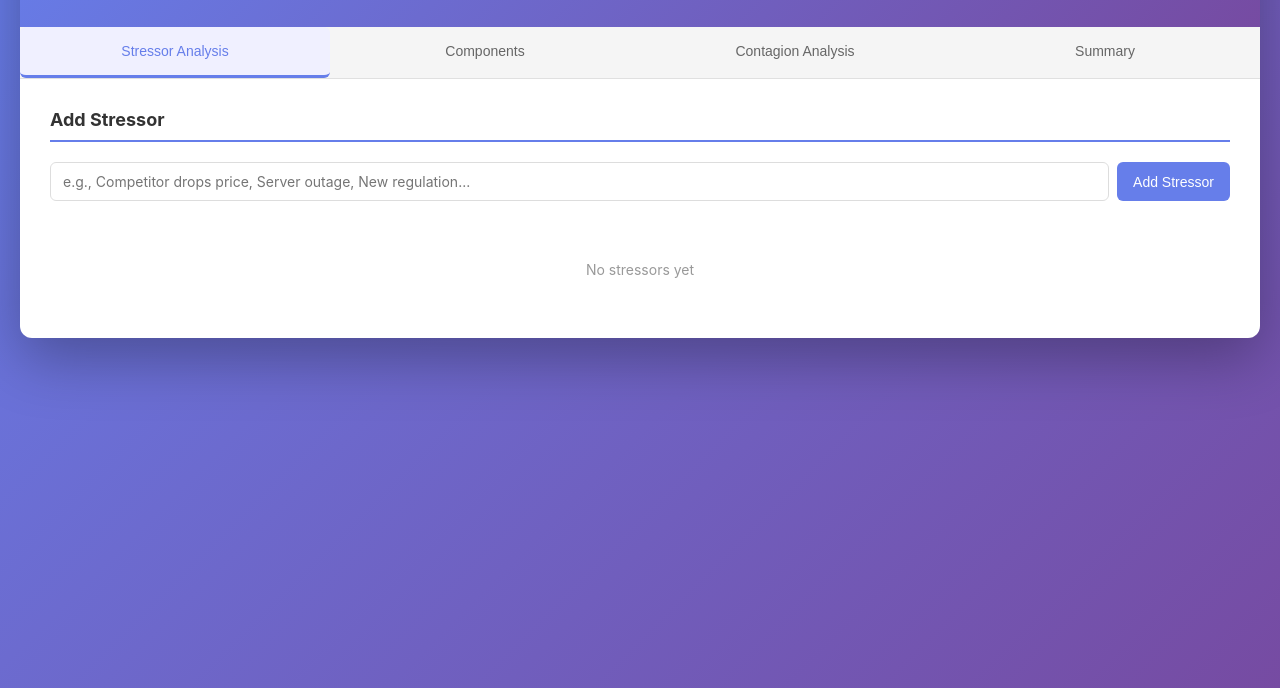
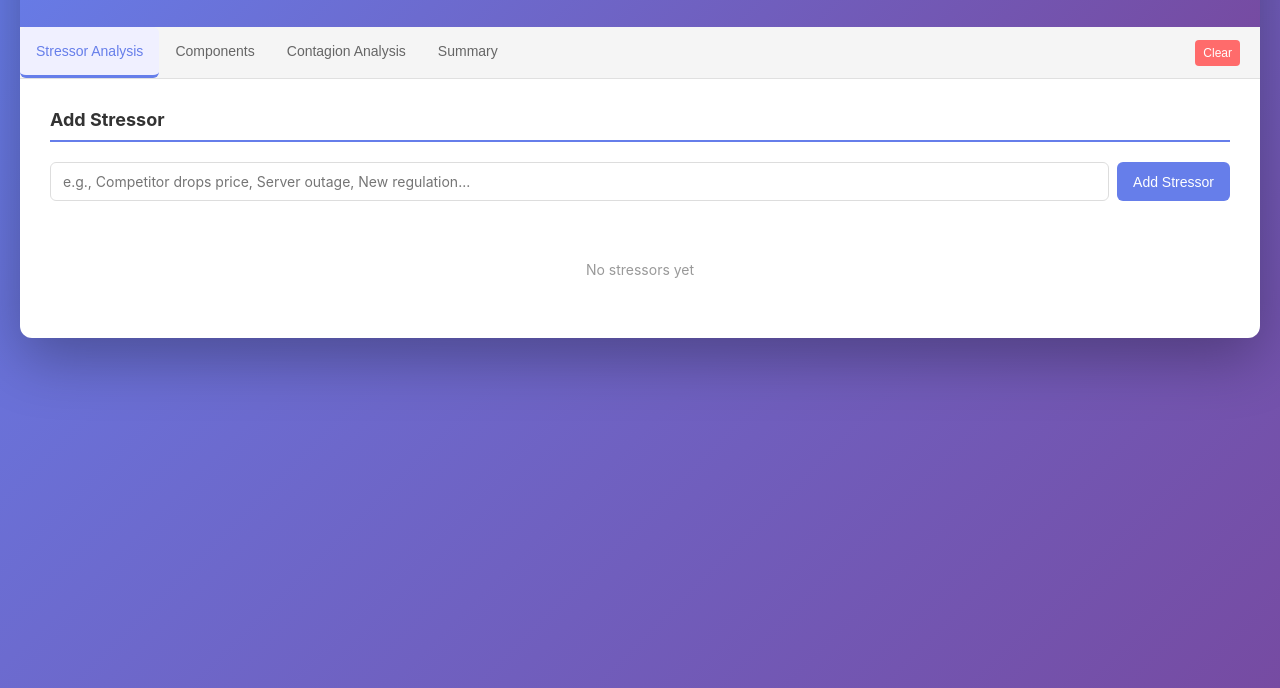
Before and after one commit to ctford/residuality, a plain HTML site: page residuality-analysis.html in a window 1280 px wide. Shown: the part 112-800 px from the top of the page. Drawn offline with Linux system fonts and the light colour scheme.

Commit message:
Add clear button to nav, fix sizing and alignment

```diff
--- a/residuality-analysis.html
+++ b/residuality-analysis.html
@@ -67,9 +67,34 @@
             background: #f5f5f5;
             border-bottom: 1px solid #e0e0e0;
             overflow-x: auto;
+            align-items: center;
+            gap: 15px;
+            padding-right: 20px;
         }
 
-        nav button {
+        .nav-tabs {
+            display: flex;
+            overflow-x: auto;
+        }
+
+        .clear-btn {
+            padding: 6px 8px;
+            background: #ff6b6b;
+            border: none;
+            color: white;
+            border-radius: 4px;
+            font-size: 12px;
+            font-weight: 500;
+            cursor: pointer;
+            transition: background 0.2s ease;
+            margin-left: auto;
+        }
+
+        .clear-btn:hover {
+            background: #ff5252;
+        }
+
+        .tab-btn {
             flex: 1;
             padding: 16px;
             background: none;
@@ -83,13 +108,13 @@
             white-space: nowrap;
         }
 
-        nav button.active {
+        .tab-btn.active {
             color: #667eea;
             border-bottom-color: #667eea;
             background: #f0f0ff;
         }
 
-        nav button:hover {
+        .tab-btn:hover {
             background: #f9f9f9;
         }
 
@@ -406,10 +431,13 @@
         </header>
 
         <nav>
-            <button class="tab-btn active" onclick="switchTab('stressors')">Stressor Analysis</button>
-            <button class="tab-btn" onclick="switchTab('components')">Components</button>
-            <button class="tab-btn" onclick="switchTab('contagion')">Contagion Analysis</button>
-            <button class="tab-btn" onclick="switchTab('summary')">Summary</button>
+            <div class="nav-tabs">
+                <button class="tab-btn active" onclick="switchTab('stressors')">Stressor Analysis</button>
+                <button class="tab-btn" onclick="switchTab('components')">Components</button>
+                <button class="tab-btn" onclick="switchTab('contagion')">Contagion Analysis</button>
+                <button class="tab-btn" onclick="switchTab('summary')">Summary</button>
+            </div>
+            <button class="clear-btn" onclick="clearData()">Clear</button>
         </nav>
 
         <!-- STRESSOR ANALYSIS TAB -->
@@ -491,6 +519,16 @@
                 } catch (e) {
                     console.error('Failed to load state:', e);
                 }
+            }
+        }
+
+        function clearData() {
+            if (confirm('Clear all data? This cannot be undone.')) {
+                localStorage.removeItem(STORAGE_KEY);
+                state.stressors = [];
+                state.components = [];
+                state.matrix = {};
+                render();
             }
         }
 
```
